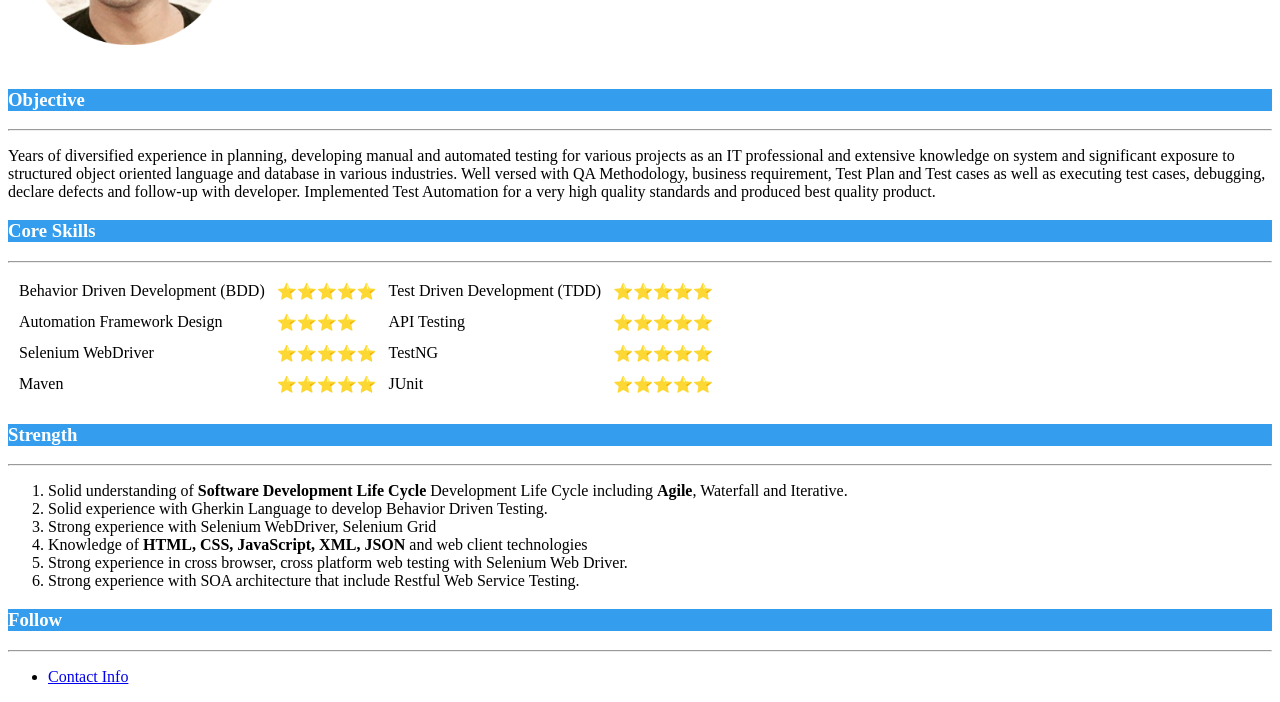
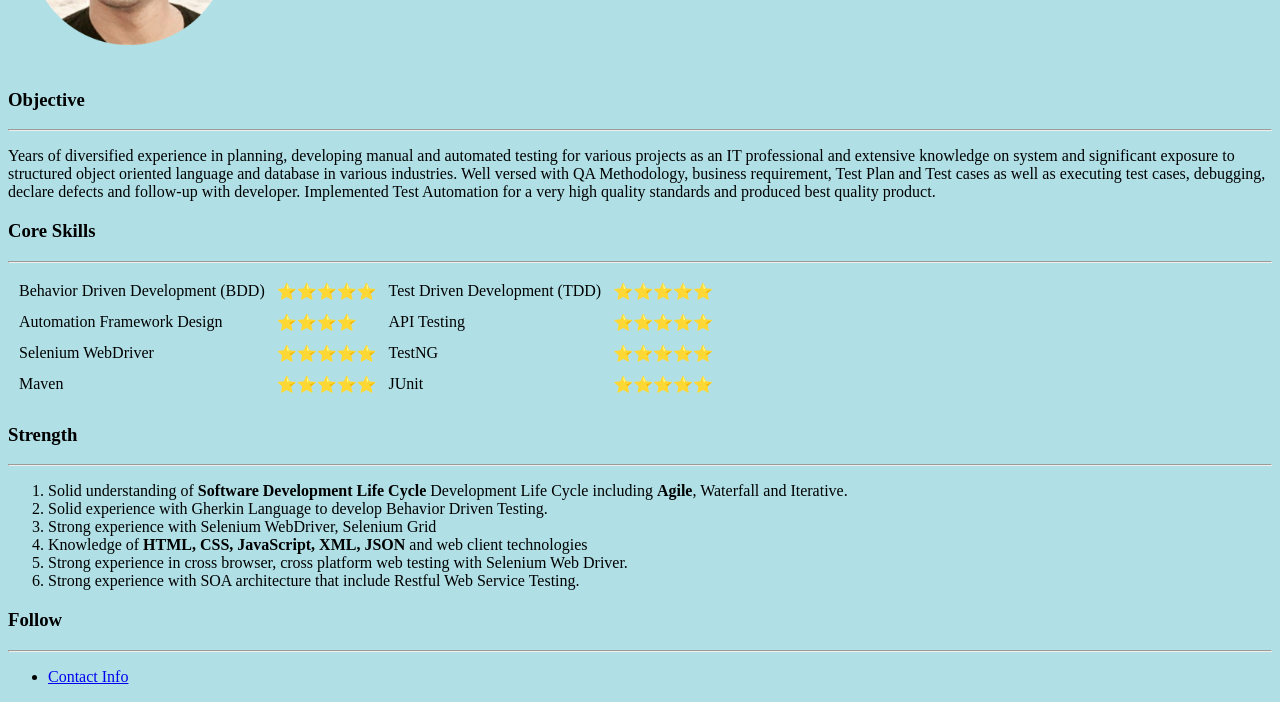
Before and after one commit to MohammadMajid/CV, a plain HTML site: page index.html in a window 1280 px wide. Shown: the part 184-886 px from the top of the page. Drawn offline with Linux system fonts and the light colour scheme.

Commit message:
updated background color

```diff
--- a/style.css
+++ b/style.css
@@ -1,6 +1,8 @@
+body {
+  background-color: powderblue;
+}
 h3 {
-  color: white;
-  background-color: #349dee;
+  color: black;
 }
 .svg-inline--fa.fa-fw {
   width: 1.25em;
```
